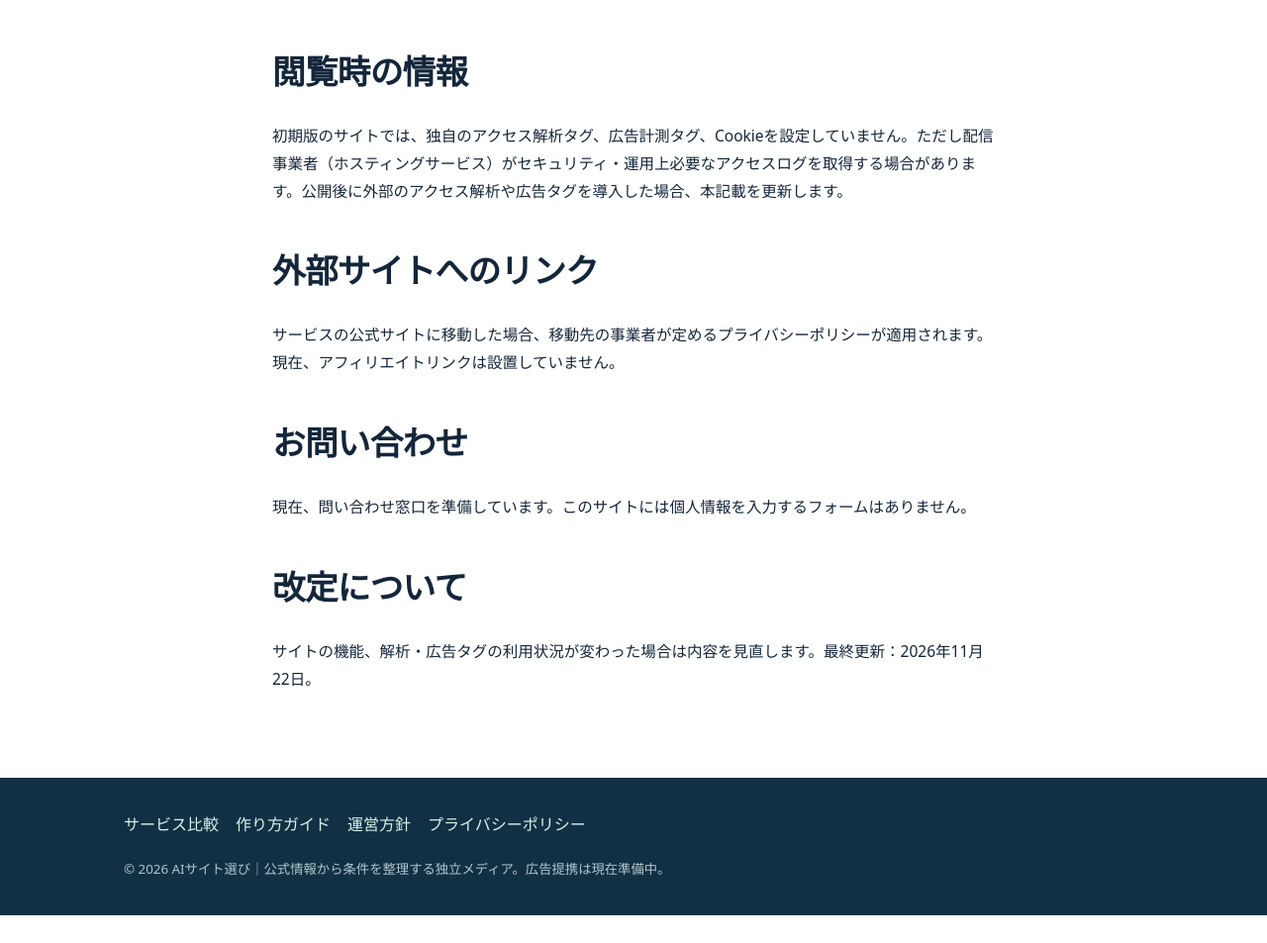
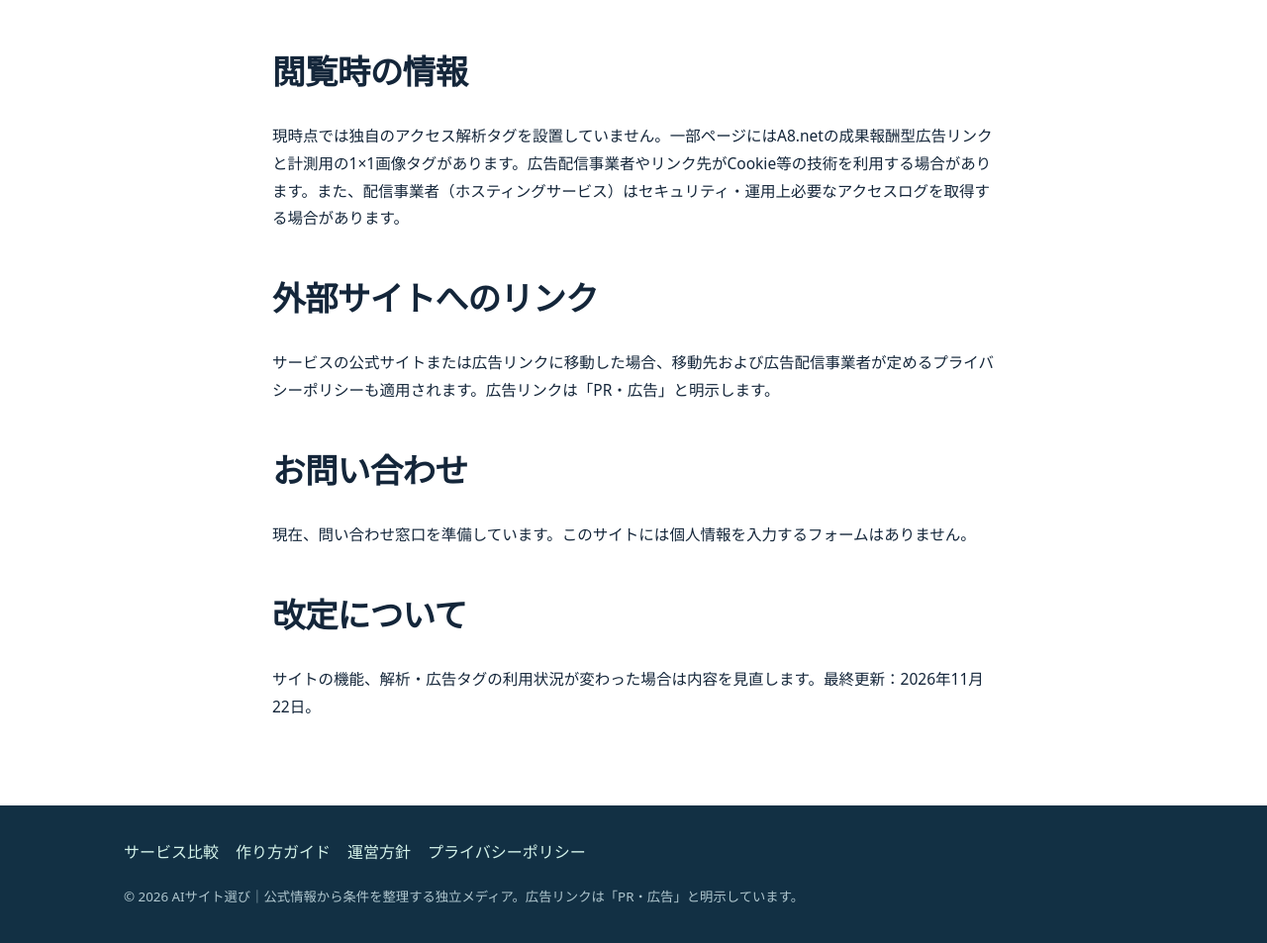
Before and after one commit to redwavestudioinfo/ai-site-erabi, a plain HTML site: page site/privacy.html in a window 1280 px wide. Shown: the part 400-1353 px from the top of the page at 99% size. Before the commit the page ends 1325 px from the top, so only its background shows below. Drawn offline with Linux system fonts and the light colour scheme.

```diff
--- a/site/privacy.html
+++ b/site/privacy.html
@@ -8,9 +8,9 @@
 </head><body><a class="skip" href="#main">本文へ移動</a>
 <header class="masthead"><div class="wrap header-inner"><a class="logo" href="/">AIサイト<span>選び</span></a><nav class="nav" aria-label="メインナビゲーション"><a href="/index.html">ホーム</a><a href="/compare.html">サービス比較</a><a href="/guide.html">作り方ガイド</a><a href="/about.html">運営方針</a></nav></div></header>
 <main id="main"><section class="pagehead"><div class="wrap"><div class="kicker">PRIVACY</div><h1>プライバシーポリシー</h1><p>本サイトにおけるデータの取得と外部リンクの扱いについて。</p></div></section>
-<section class="wrap section article"><h2>閲覧時の情報</h2><p>初期版のサイトでは、独自のアクセス解析タグ、広告計測タグ、Cookieを設定していません。ただし配信事業者（ホスティングサービス）がセキュリティ・運用上必要なアクセスログを取得する場合があります。公開後に外部のアクセス解析や広告タグを導入した場合、本記載を更新します。</p>
-<h2>外部サイトへのリンク</h2><p>サービスの公式サイトに移動した場合、移動先の事業者が定めるプライバシーポリシーが適用されます。現在、アフィリエイトリンクは設置していません。</p>
+<section class="wrap section article"><h2>閲覧時の情報</h2><p>現時点では独自のアクセス解析タグを設置していません。一部ページにはA8.netの成果報酬型広告リンクと計測用の1×1画像タグがあります。広告配信事業者やリンク先がCookie等の技術を利用する場合があります。また、配信事業者（ホスティングサービス）はセキュリティ・運用上必要なアクセスログを取得する場合があります。</p>
+<h2>外部サイトへのリンク</h2><p>サービスの公式サイトまたは広告リンクに移動した場合、移動先および広告配信事業者が定めるプライバシーポリシーも適用されます。広告リンクは「PR・広告」と明示します。</p>
 <h2>お問い合わせ</h2><p>現在、問い合わせ窓口を準備しています。このサイトには個人情報を入力するフォームはありません。</p>
 <h2>改定について</h2><p>サイトの機能、解析・広告タグの利用状況が変わった場合は内容を見直します。最終更新：2026年11月22日。</p></section></main>
-<footer class="footer"><div class="wrap"><div class="footer-links"><a href="/compare.html">サービス比較</a><a href="/guide.html">作り方ガイド</a><a href="/about.html">運営方針</a><a href="/privacy.html">プライバシーポリシー</a></div><small>© 2026 AIサイト選び｜公式情報から条件を整理する独立メディア。広告提携は現在準備中。</small></div></footer>
+<footer class="footer"><div class="wrap"><div class="footer-links"><a href="/compare.html">サービス比較</a><a href="/guide.html">作り方ガイド</a><a href="/about.html">運営方針</a><a href="/privacy.html">プライバシーポリシー</a></div><small>© 2026 AIサイト選び｜公式情報から条件を整理する独立メディア。広告リンクは「PR・広告」と明示しています。</small></div></footer>
 <script src="/assets/app.js" defer></script></body></html>
```
